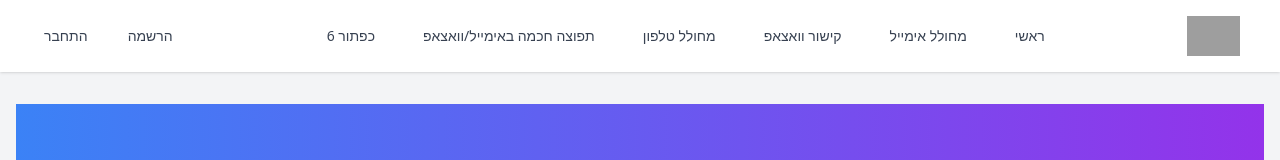
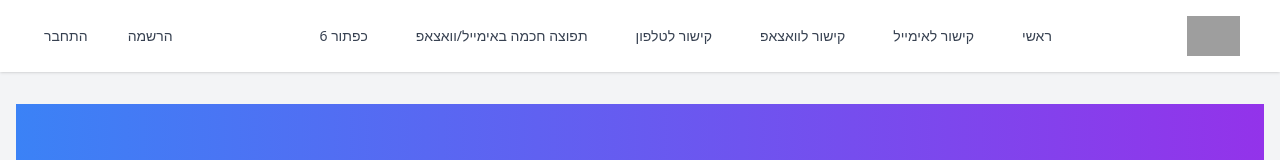
Before and after one commit to SimchaSucot/ContactLinks, a React (Vite) app in the folder client/: page / in a window 1280 px wide. Shown: the top 160 px of the page. Built offline with nearby package versions, Linux system fonts and the light colour scheme; grey boxes are pictures that could not be loaded.

Commit message:
text corrections

```diff
--- a/client/src/components/home.jsx
+++ b/client/src/components/home.jsx
@@ -5,6 +5,7 @@ import Welcome from './Welcome';
 // import WhatsappGenerator from './WhatsappGenerator';
 import WhatsappLinkGenerator from './WhatsappLinkGenerator';
 import EmailLinkGenerator from './EmailLinkGenerator';
+import PhoneLinkGenerator from './PhoneLinkGenerator';
 
 const Home = () => {
   const [activeButton, setActiveButton] = useState(null);
@@ -27,9 +28,9 @@ const Home = () => {
           <nav className="flex flex-1 justify-center flex-row-reverse space-x-reverse space-x-6">
             {[
               { text: 'ראשי', component: 'welcome' },
-              { text: 'מחולל אימייל', component: 'emailLinkGenerator' },
-              { text: 'קישור וואצאפ', component: 'whatsappLinkGenerator' },
-              { text: 'מחולל טלפון', component: 'phoneGenerator' },
+              { text: 'קישור לאימייל', component: 'emailLinkGenerator' },
+              { text: 'קישור לוואצאפ', component: 'whatsappLinkGenerator' },
+              { text: 'קישור לטלפון', component: 'phoneLinkGenerator' },
               { text: 'תפוצה חכמה באימייל/וואצאפ', component: 'smartDistribution' },
               { text: 'כפתור 6', component: 'button6' },
             ].map((item, index) => (
@@ -55,6 +56,7 @@ const Home = () => {
         {activeComponent === 'welcome' && <Welcome />}
         {activeComponent === 'whatsappLinkGenerator' && <WhatsappLinkGenerator />}
         {activeComponent === 'emailLinkGenerator' && <EmailLinkGenerator />}
+        {activeComponent === 'phoneLinkGenerator' && <PhoneLinkGenerator />}
         {/* הוסף עוד תנאים עבור הקומפוננטות הנוספות */}
       </main>
     </div>
```
